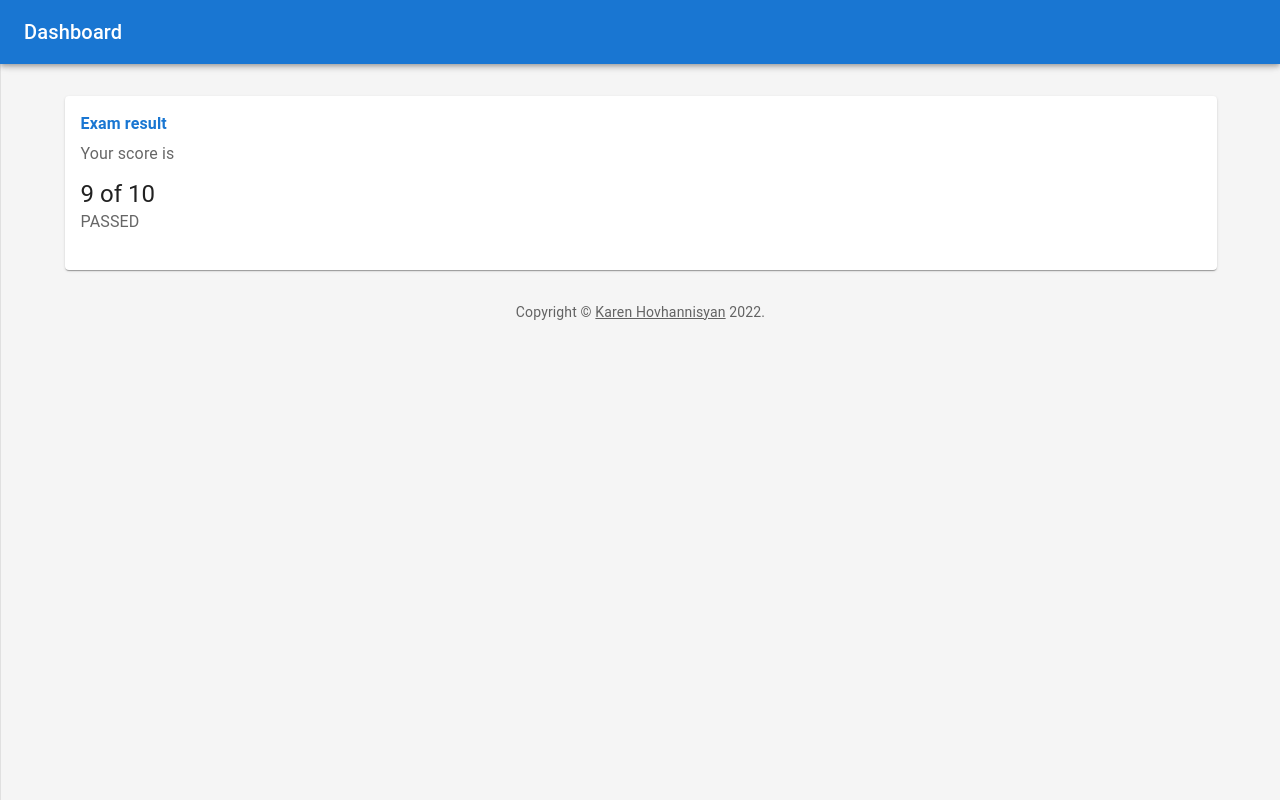
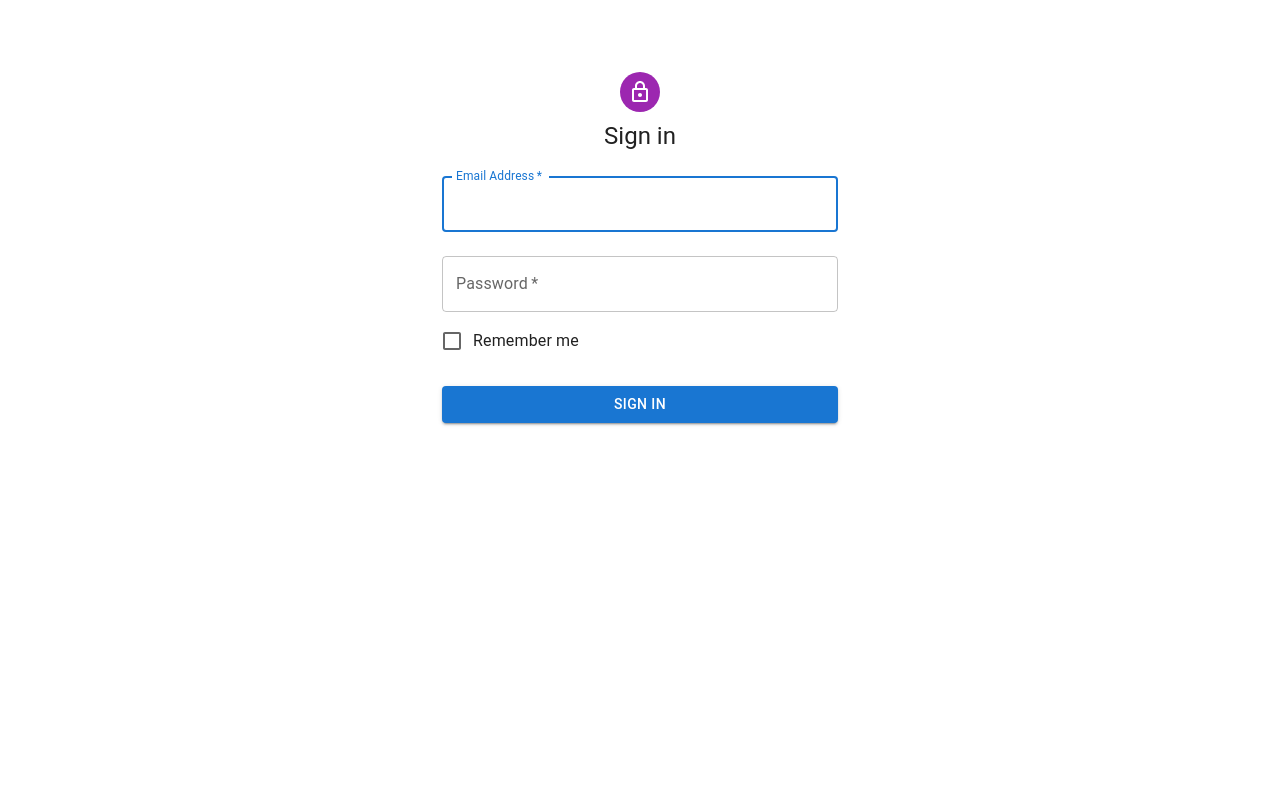
Before and after one commit to mrHovhannisyan/Protected-Dashboard-and-its-API, a React (Create React App) app in the folder app/: page / in a window 1280 px wide. Built offline with nearby package versions, Linux system fonts and the light colour scheme.

Commit message:
Add login logic

```diff
--- a/app/package.json
+++ b/app/package.json
@@ -10,6 +10,7 @@
     "@testing-library/jest-dom": "^5.16.5",
     "@testing-library/react": "^13.3.0",
     "@testing-library/user-event": "^13.5.0",
+    "prop-types": "^15.8.1",
     "react": "^18.2.0",
     "react-dom": "^18.2.0",
     "react-router-dom": "^6.3.0",
--- a/app/src/App.js
+++ b/app/src/App.js
@@ -1,13 +1,16 @@
+import React, {useState} from 'react';
 import './App.css';
-// import SignIn from "./components/signin/Signin";
+import Login from "./components/login/Login";
 import Dashboard from "./components/dashboard/Dashboard";
+
 function App() {
-  return (
-    <div className="App">
-      {/*<SignIn/>*/}
-      <Dashboard/>
-    </div>
-  );
+    const [token, setToken] = useState();
+
+    return (
+        <div className="App">
+            {token ? <Dashboard/> : <Login setToken={setToken}/>}
+        </div>
+    );
 }
 
 export default App;
--- a/app/src/components/signin/Signin.js
+++ b/app/src/components/login/Login.js
@@ -1,4 +1,5 @@
 import * as React from 'react';
+import {useState} from 'react';
 import Avatar from '@mui/material/Avatar';
 import Button from '@mui/material/Button';
 import CssBaseline from '@mui/material/CssBaseline';
@@ -10,19 +11,34 @@ import LockOutlinedIcon from '@mui/icons-material/LockOutlined';
 import Typography from '@mui/material/Typography';
 import Container from '@mui/material/Container';
 import {createTheme, ThemeProvider} from '@mui/material/styles';
+import PropTypes from 'prop-types';
 
 const theme = createTheme();
 
-export default function SignIn() {
+async function loginUser(credentials) {
+    return fetch('http://localhost:5000/auth/login', {
+        method: 'POST',
+        headers: {
+            'Content-Type': 'application/json'
+        },
+        body: JSON.stringify(credentials)
+    })
+        .then(data => data.json())
+}
 
-    const handleSubmit = (event) => {
+export default function Login({ setToken }) {
+    const [email, setEmail] = useState();
+    const [password, setPassword] = useState();
+
+    const handleSubmit = async event => {
+        console.log(event)
         event.preventDefault();
-        const data = new FormData(event.currentTarget);
-        // eslint-disable-next-line no-console
-        console.log({
-            email: data.get('email'),
-            password: data.get('password'),
+        const token = await loginUser({
+            email,
+            password
         });
+        // console.log(token['access_token']);
+        setToken(token['access_token']);
     };
 
     return (
@@ -53,6 +69,7 @@ export default function SignIn() {
                             name="email"
                             autoComplete="email"
                             autoFocus
+                            onChange={event => setEmail(event.target.value)}
                         />
                         <TextField
                             margin="normal"
@@ -63,6 +80,7 @@ export default function SignIn() {
                             type="password"
                             id="password"
                             autoComplete="current-password"
+                            onChange={event => setPassword(event.target.value)}
                         />
                         <FormControlLabel
                             control={<Checkbox value="remember" color="primary" />}
@@ -81,4 +99,8 @@ export default function SignIn() {
             </Container>
         </ThemeProvider>
     );
+
+    Login.propTypes = {
+        setToken: PropTypes.func.isRequired
+    }
 }
```
Also changed, not shown: app/public/manifest.json, 1 other file (tests, documents, lock files or other folders).
